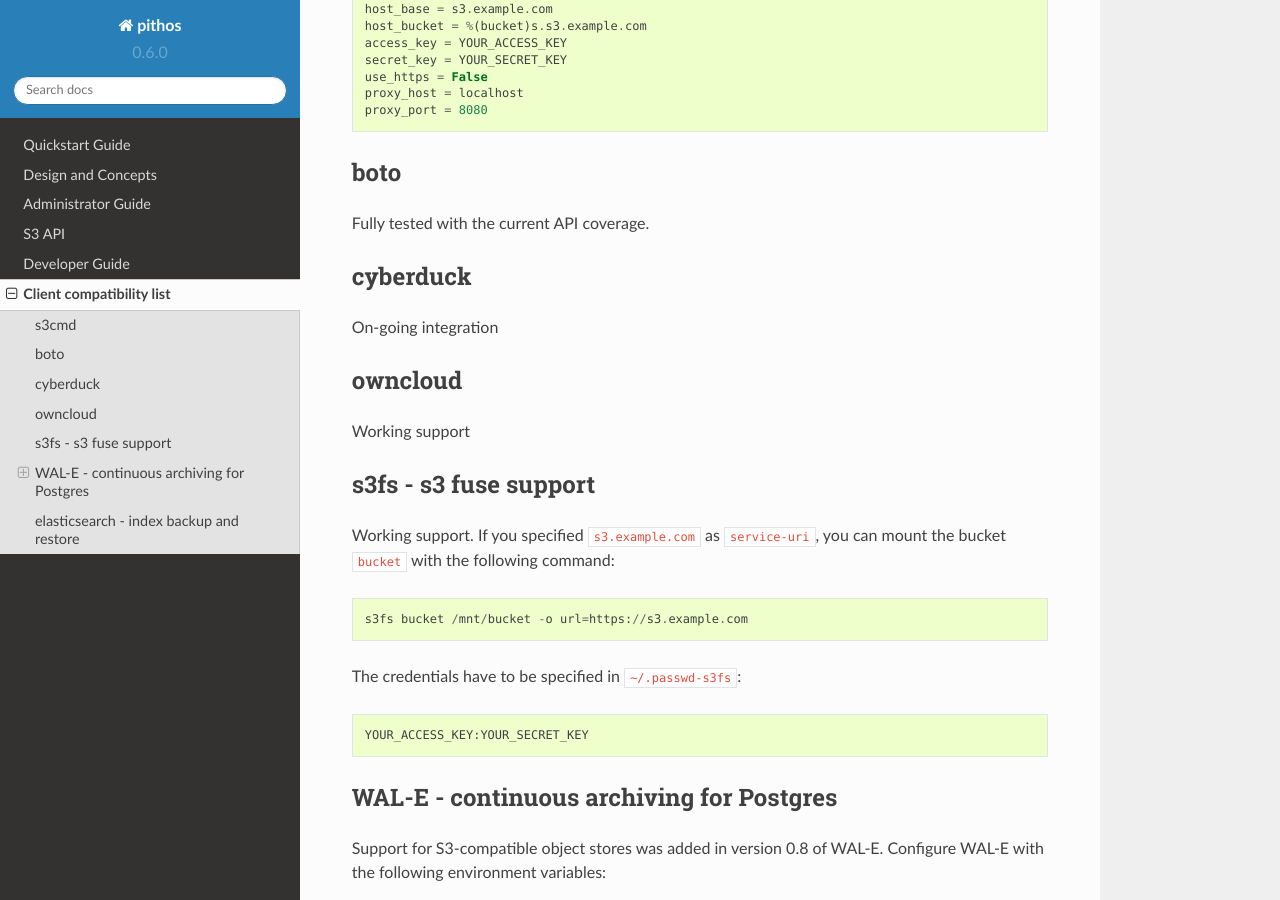
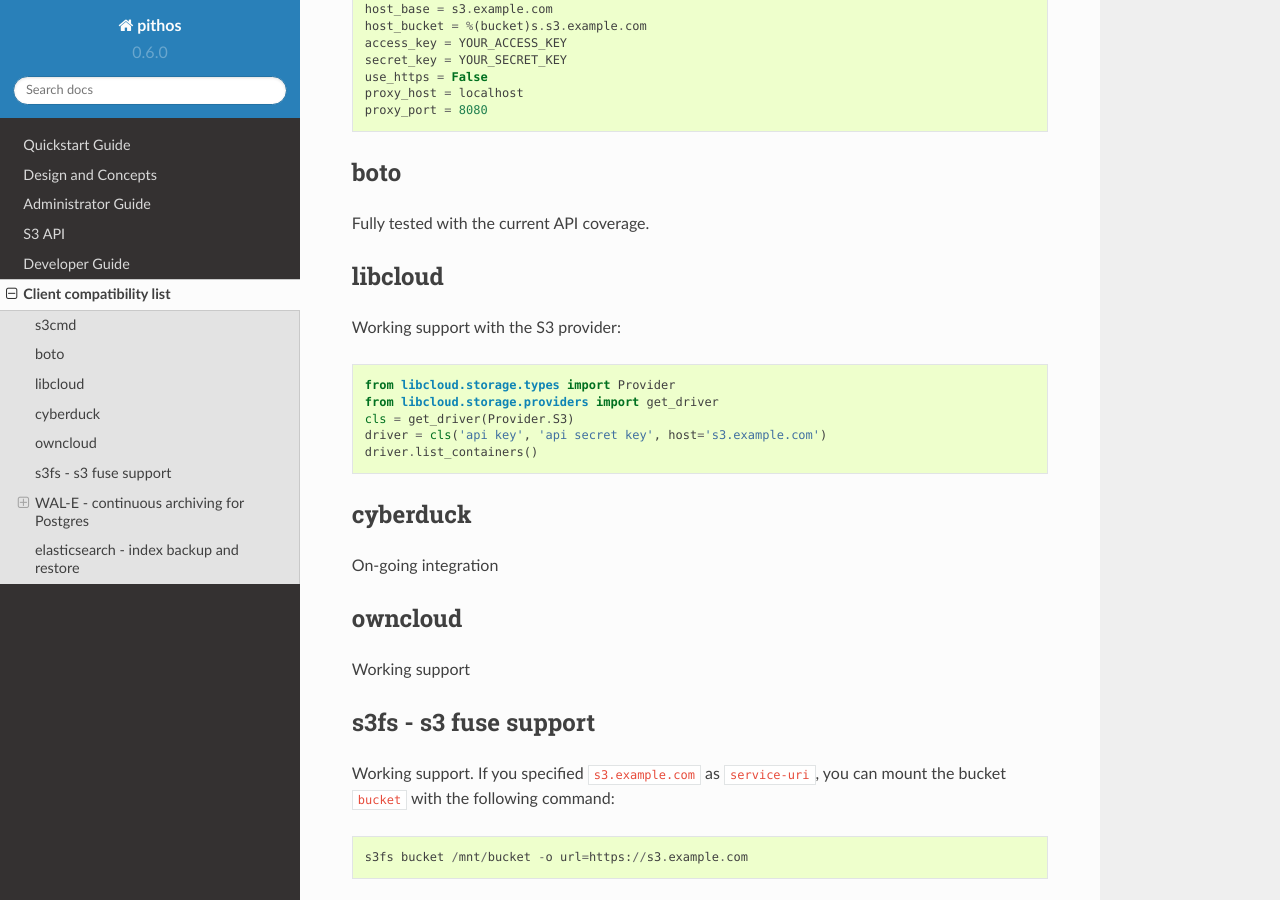
Before and after one commit to exoscale/pithos, a Sphinx documentation site: the page built from doc/source/clients.rst, in a window 1280 px wide and 900 px high, scrolled down 638 px. Built offline with Sphinx 7.4.7 and the Read the Docs theme 2.0.0, drawn with Linux system fonts in a browser that asks for light colours.

Commit message:
doc: libcloud works with S3 provider

```diff
--- a/doc/source/clients.rst
+++ b/doc/source/clients.rst
@@ -36,6 +36,17 @@
 ----
 
 Fully tested with the current API coverage.
+
+libcloud
+--------
+
+Working support with the S3 provider::
+
+    from libcloud.storage.types import Provider
+    from libcloud.storage.providers import get_driver
+    cls = get_driver(Provider.S3)
+    driver = cls('api key', 'api secret key', host='s3.example.com')
+    driver.list_containers()
 
 cyberduck
 ---------
```
